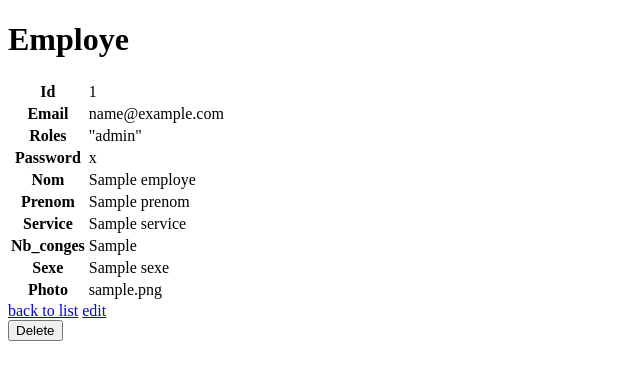
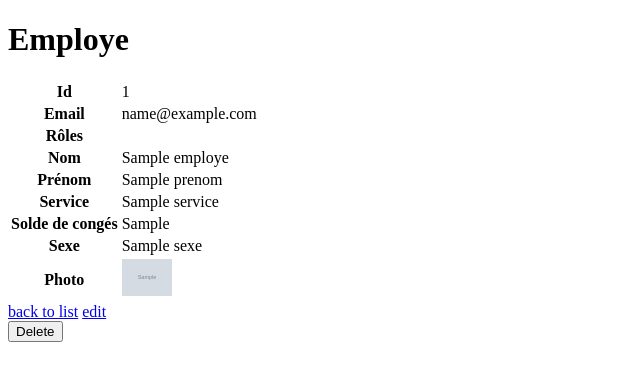
Before and after one commit to fitz-farseer/projetMyTeam, a Symfony app: template templates/employe/show.html.twig in a window 1280 px wide. Shown: the part 186-567 px from the top of the page, without its empty margins (0-640 px from the left). Run offline with Twig, Linux system fonts and the light colour scheme; the template is opened without the code that fills it: most values are stand-ins (such as "Sample title", 1, 10 or a date in 2020); grey boxes marked "Sample" are stand-in pictures; some libraries are stand-ins or nearby versions.

```diff
--- a/src/Form/EmployeType.php
+++ b/src/Form/EmployeType.php
@@ -119,9 +119,6 @@ class EmployeType extends AbstractType
             ->add('photo', FileType::class, [
                 "mapped" => false,
                 "label" => false,
-                "attr" => [
-                    "class" => "invisible"
-                ],
                 "required" => false
             ]);
     }
--- a/templates/employe/show.html.twig
+++ b/templates/employe/show.html.twig
@@ -5,7 +5,7 @@
 {% block body %}
     <h1>Employe</h1>
 
-    <table class="table">
+    <table class="table table-bordered table-striped">
         <tbody>
             <tr>
                 <th>Id</th>
@@ -16,19 +16,29 @@
                 <td>{{ employe.email }}</td>
             </tr>
             <tr>
-                <th>Roles</th>
-                <td>{{ employe.roles ? employe.roles|json_encode : '' }}</td>
-            </tr>
-            <tr>
-                <th>Password</th>
-                <td>{{ employe.password }}</td>
+                <th>Rôles</th>
+                <td>
+                    {% set text = "" %}
+                        {% for role in employe.roles %}
+                            {% if role == "ROLE_ADMIN"%}
+                                {% set text = text ~ (text ? "," : "")~ "Administrateur" %}
+                            {% elseif role == "ROLE_MANAGER" %}
+                                {% set text = text ~ (text ? "," : "")~ "Manager" %}
+                            {% elseif role == "ROLE_RH" %}
+                                {% set text = text ~ (text ? "," : "")~ "RH" %}
+                            {% elseif role == "ROLE_EMPLOYE" %}
+                                {% set text = text ~ (text ? "," : "")~ "Employé" %}
+                            {% endif %}
+                        {% endfor %}
+                        {{ text }}
+                </t>
             </tr>
             <tr>
                 <th>Nom</th>
                 <td>{{ employe.nom }}</td>
             </tr>
             <tr>
-                <th>Prenom</th>
+                <th>Prénom</th>
                 <td>{{ employe.prenom }}</td>
             </tr>
             <tr>
@@ -36,7 +46,7 @@
                 <td>{{ employe.service }}</td>
             </tr>
             <tr>
-                <th>Nb_conges</th>
+                <th>Solde de congés</th>
                 <td>{{ employe.nbConges }}</td>
             </tr>
             <tr>
@@ -45,7 +55,17 @@
             </tr>
             <tr>
                 <th>Photo</th>
-                <td>{{ employe.photo }}</td>
+                <td>
+                    {% if employe.photo == "female" %}
+                    <img src="/images/photo_profil_default/female.PNG" alt="" style="width:50px">
+                    {% elseif employe.photo == "male" %}
+                    <img src="/images/photo_profil_default/male.PNG" alt="" style="width:50px">
+                    {% else %}
+                    <img src="/images/photo_profil/{{employe.photo}}" alt="" style="width:50px">
+                    {% endif %}
+
+
+                </td>
             </tr>
         </tbody>
     </table>
```
Also changed, not shown: src/Controller/EmployeController.php (+17 -12 lines), public/images/photo_profil/pajama_lulu-60a7ca8bf0c85.jpg (deleted), 1 other file.
